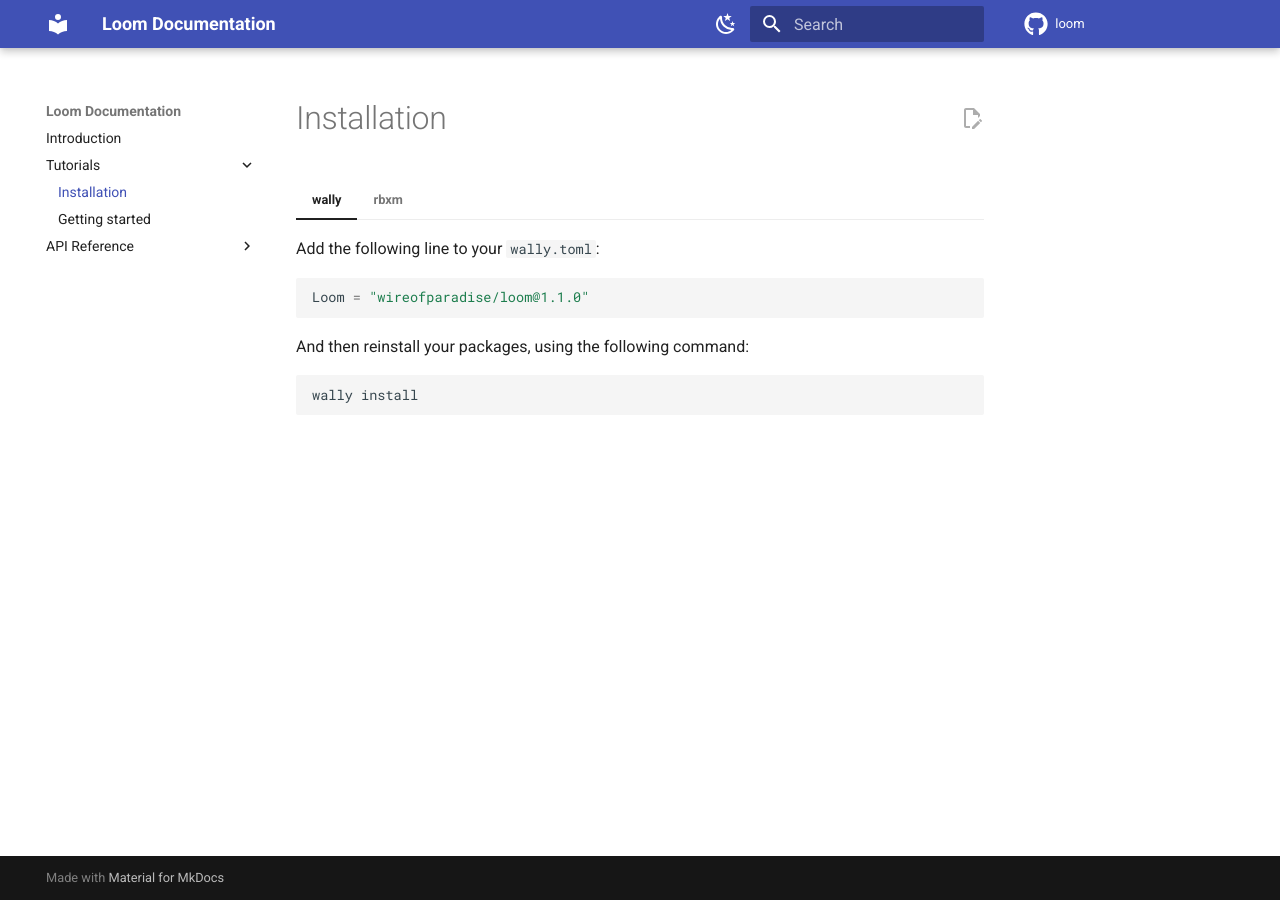
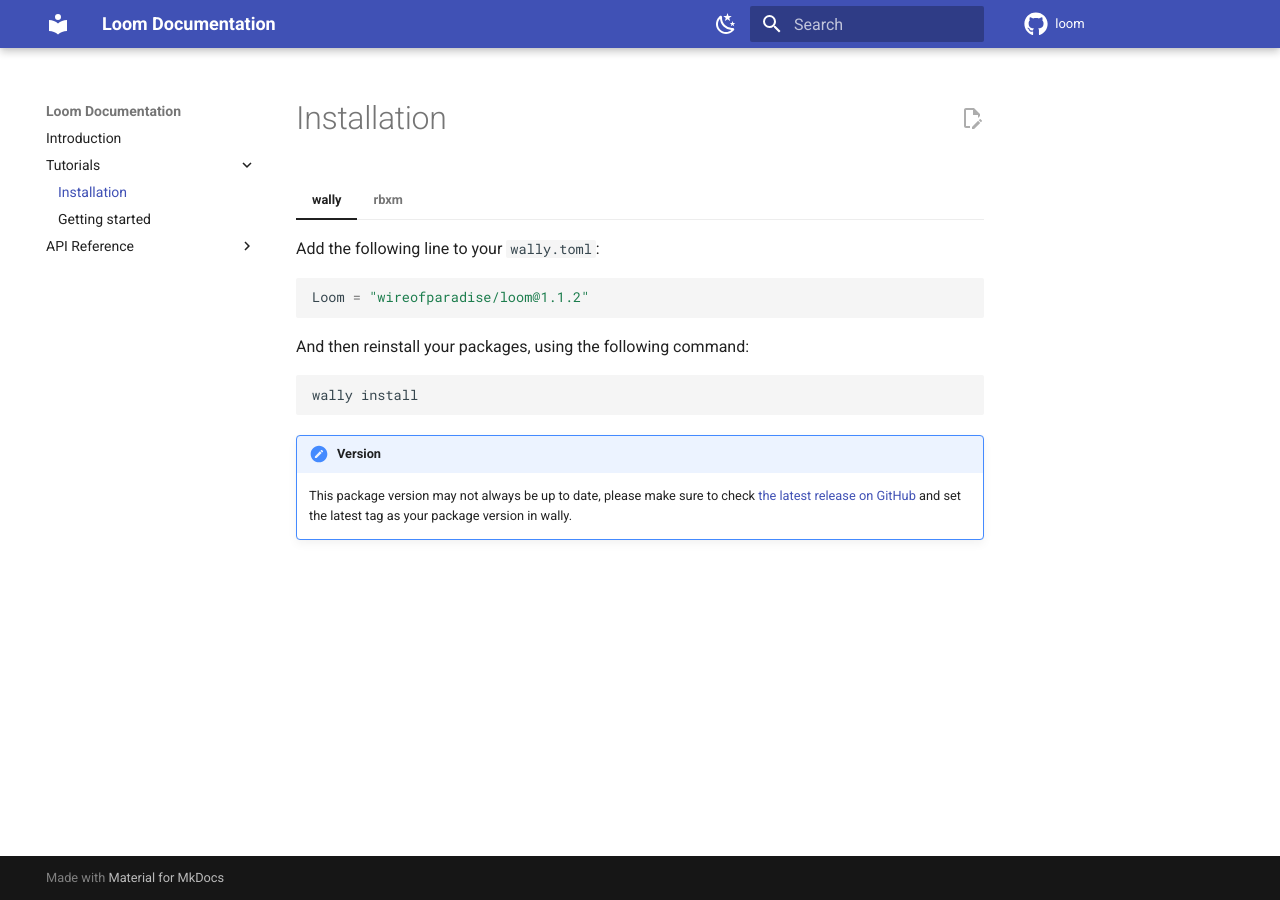
Before and after one commit to wireofparadise/loom, an MkDocs documentation site: the page built from docs/tutorials/installation.md, in a window 1280 px wide. Built offline with MkDocs 1.6.1 and Material for MkDocs 9.7.7, drawn with Linux system fonts in a browser that asks for light colours; comment, search, counter and statistics services are not loaded; the version menu is left out.

Commit message:
docs: update wally package version and add versioning note

````diff
--- a/docs/tutorials/installation.md
+++ b/docs/tutorials/installation.md
@@ -4,7 +4,7 @@
     Add the following line to your `wally.toml`:
 
     ```toml
-    Loom = "wireofparadise/loom@1.1.0"
+    Loom = "wireofparadise/loom@1.1.2"
     ```
 
     And then reinstall your packages, using the following command:
@@ -13,6 +13,10 @@
     wally install
     ```
 
+    !!! note "Version"
+
+        This package version may not always be up to date, please make sure to check [the latest release on GitHub](https://github.com/wireofparadise/loom/releases/latest) and set the latest tag as your package version in wally.
+
 === "rbxm"
     Installing Loom as a standalone roblox model:
 
````
